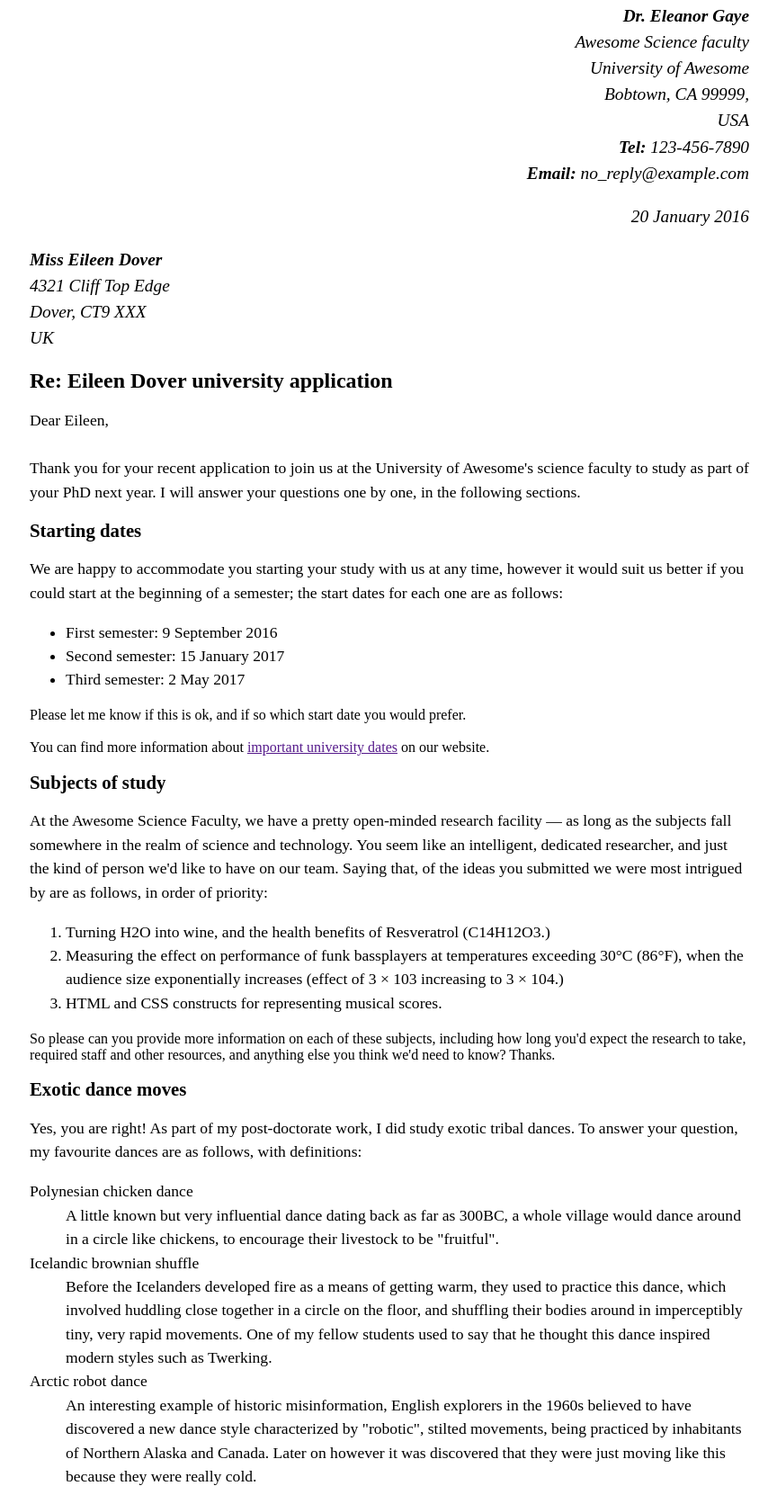
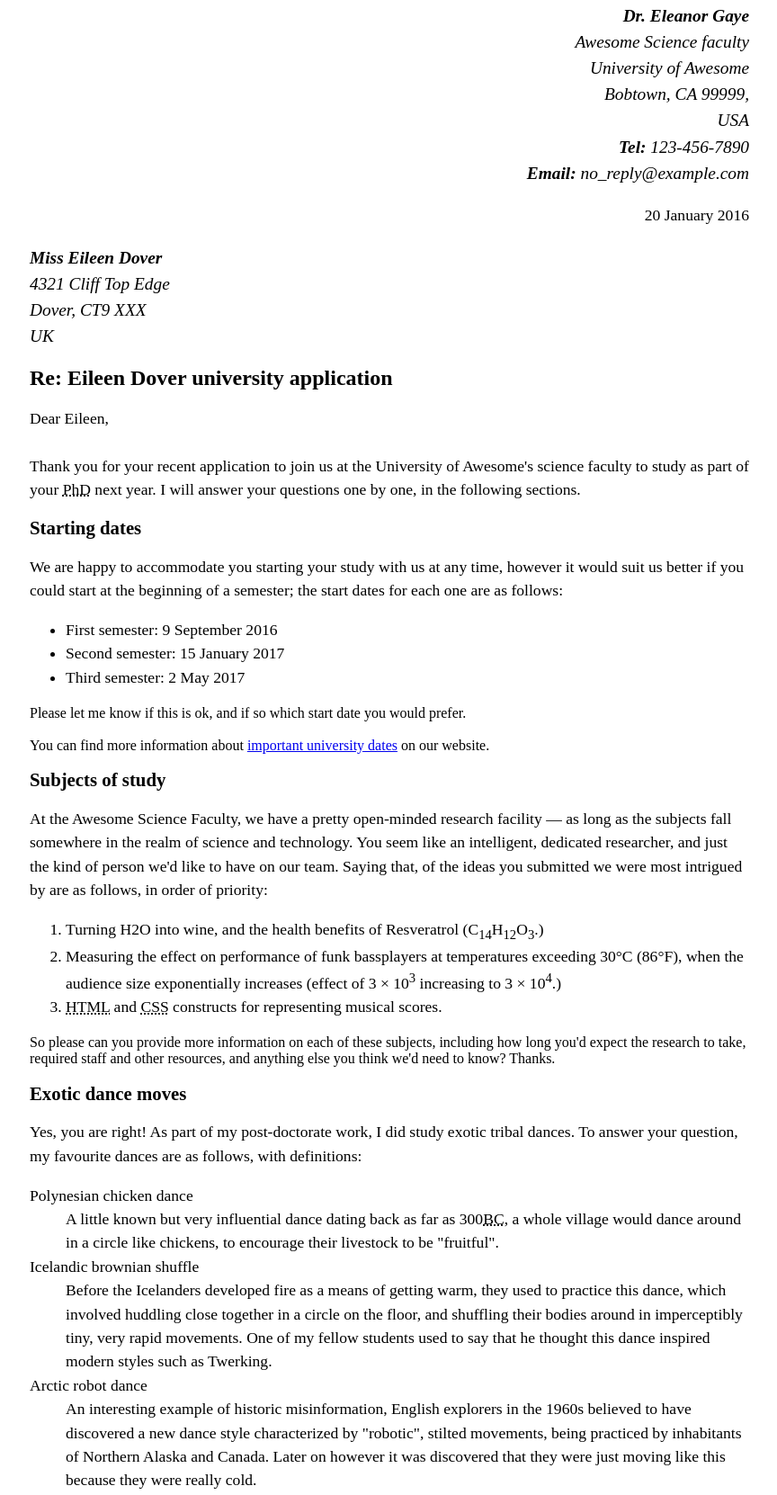
Before and after one commit to Kylacamilleo22/m3-lab, a plain HTML site: page index.html in a window 1280 px wide. Shown: the part 16-1678 px from the top of the page at 90% size, without its empty margins (207-1071 px from the left). Drawn offline with Linux system fonts and the light colour scheme; a script that the page names is missing.

Commit message:
inline semantics upate

```diff
--- a/index.html
+++ b/index.html
@@ -12,16 +12,19 @@
 <body>
   <address class="sender-column">
     <p>
-      <b>Dr. Eleanor Gaye</b><br>
+      <strong>Dr. Eleanor Gaye</strong><br>
       Awesome Science faculty <br>
       University of Awesome <br>
       Bobtown, CA 99999, <br>
       USA<br>
-      <b>Tel:</b> 123-456-7890 <br>
-      <b>Email:</b> no_reply@example.com <br>
+      <strong>Tel:</strong> 123-456-7890 <br>
+      <strong>Email:</strong> no_reply@example.com <br>
     </p>
-    <p>20 January 2016</p>
   </address>
+
+  <p class="sender-column">
+    <time datetime="2016-01-20">20 January 2016</time>
+  </p>
 
   <address>
     <p>
@@ -38,7 +41,7 @@
     Dear Eileen,
     <br><br>
     Thank you for your recent application to join us at the University of Awesome's science faculty to study
-    as part of your PhD next year. I will answer your questions one by one, in the following sections.
+    as part of your <acronym title="Doctor of Philosophy">PhD</acronym> next year. I will answer your questions one by one, in the following sections.
   </p>
 
   <h2>Starting dates</h2>
@@ -48,18 +51,18 @@
     if you could start at the beginning of a semester; the start dates for each one are as follows:
     <ul>
       <li>
-        First semester: 9 September 2016
+        First semester: <time datetime="2016-09-09">9 September 2016</time>
       </li>
       <li>
-        Second semester: 15 January 2017
+        Second semester: <time datetime="2016-01-15">15 January 2017</time>
       </li>
       <li>
-        Third semester: 2 May 2017
+        Third semester: <time datetime="2016-05-02">2 May 2017</time>
       </li>
     </ul>
     Please let me know if this is ok, and if so which start date you would prefer.
     <br><br>
-    You can find more information about <a href="">important university dates</a> on our website.
+    You can find more information about <a href="http://example.com">important university dates</a> on our website.
   </p>
 
   <h2>Subjects of study</h2>
@@ -72,14 +75,14 @@
     <br>
     <ol>
       <li>
-        Turning H2O into wine, and the health benefits of Resveratrol (C14H12O3.)
+        Turning H2O into wine, and the health benefits of Resveratrol (C<sub>14</sub>H<sub>12</sub>O<sub>3</sub>.)
       </li>
       <li>
         Measuring the effect on performance of funk bassplayers at temperatures exceeding 30°C (86°F), when the
-        audience size exponentially increases (effect of 3 × 103 increasing to 3 × 104.)
+        audience size exponentially increases (effect of 3 × 10<sup>3</sup> increasing to 3 × 10<sup>4</sup>.)
       </li>
       <li>
-        HTML and CSS constructs for representing musical scores.
+        <acronym title="Hypertext Markup Language">HTML</acronym> and <acronym title="Cascading Style Sheets">CSS</acronym> constructs for representing musical scores.
       </li>
     </ol>
     So please can you provide more information on each of these subjects, including how long you'd expect the research
@@ -94,7 +97,7 @@
     <dl>
       <dt>Polynesian chicken dance</dt>
       <dd>
-        A little known but very influential dance dating back as far as 300BC, a whole village would dance around in
+        A little known but very influential dance dating back as far as 300<acronym title="before Christ">BC</acronym>, a whole village would dance around in
         a circle like chickens, to encourage their livestock to be "fruitful".
       </dd>
       <dt>Icelandic brownian shuffle</dt>
@@ -113,13 +116,13 @@
   </p>
 
   <p>
-    For more of my research, see my <a href=""> exotic dance research page.</a>
+    For more of my research, see my <a href="http://example.com"> exotic dance research page.</a>
     <br><br>
     Yours sincerely,
     <br><br>
     Dr Eleanor Gaye
     <br><br>
-    University of Awesome motto: <q>Be awesome to each other.</q> -- <em>The memoirs of Bill S Preston, Esq</em>
+    University of Awesome motto: <q>Be awesome to each other.</q> -- <em>The memoirs of Bill S Preston, <acronym title="Esquire">Esq</acronym></em>
 
   </p>
   <script type="module" src="js/main.js"></script>
```
